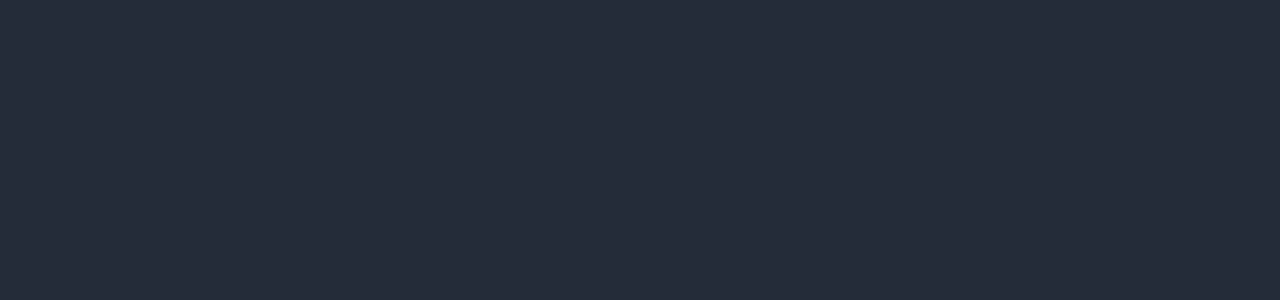
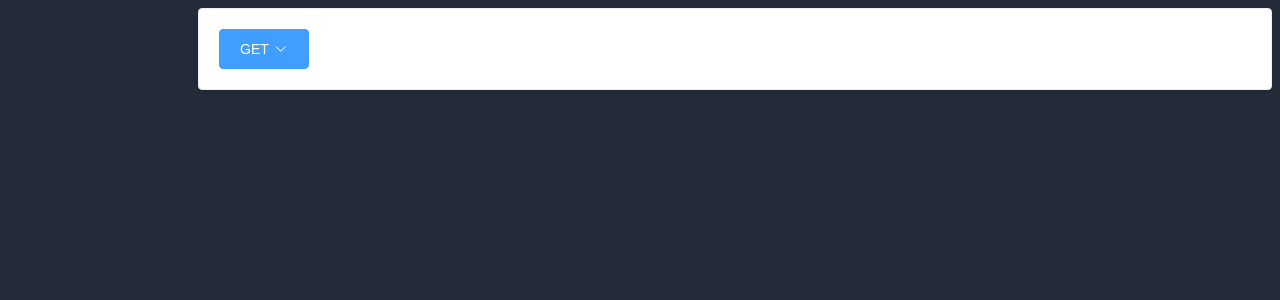
Before and after one commit to caleb-meteor/ccwwBlog, a Vue app in the folder fornt/: page /#/api in a window 1280 px wide. Shown: the top 300 px of the page. Built offline with nearby package versions, Linux system fonts and the light colour scheme.

Commit message:
api页面

```diff
--- a/fornt/src/router/index.js
+++ b/fornt/src/router/index.js
@@ -5,40 +5,24 @@
 import Login from '@/view/Login'
 import Register from '@/view/Register'
 import Home from '@/view/Home'
+import Api  from '@/view/Api'
 
 Vue.use(Router)
 
 export default new Router({
   routes: [
-    {
-        path: '/',
-        name: 'home',
-        component: Home
-    },
-    {
-        path: '/',
-        name: 'register',
-        component: Register
-    },
-    {
-      	path: '/login',
-      	name: 'login',
-      	component: Login
-    },
-    {
-      	path: '/test',
-      	name: 'test',
-      	component: Test
-    },
-    {
-      	path: '/menu',
-      	name: 'menu',
-      	component: Menu
-    },
-    {
-        path: '/register',
-        name: 'register',
-        component: Register
-    }
+    {path: '/home',name: 'home',component: Home},
+
+    {path: '/',name: 'register',component: Register},
+
+    {path: '/login',name: 'login',component: Login},
+
+    {path: '/test',name: 'test',component: Test},
+
+    {path: '/menu',name: 'menu',component: Menu},
+
+    {path: '/register',name: 'register',component: Register},
+
+    {path: '/api',name: 'api',component: Api}
   ]
 })
--- /dev/null
+++ b/fornt/src/view/API.vue
@@ -0,0 +1,45 @@
+<template>
+<div>
+<div style="width: 200px;position: absolute;left: 0px;">
+
+</div>
+<div style="margin-left: 190px;">
+  <el-card class="box-card" shadow="always">
+    <el-dropdown>
+  <el-button type="primary">
+    {{request.active}}<i class="el-icon-arrow-down el-icon--right"></i>
+  </el-button>
+  <el-dropdown-menu slot="dropdown">
+      <el-dropdown-item v-for="type in request.types" @node-click="methodActive(type)" :key="type">{{type}}</el-dropdown-item>
+  </el-dropdown-menu>
+</el-dropdown>
+  </el-card>
+</div>
+</div>
+</template>
+
+<script>
+  export default {
+    data() {
+      return {
+        request:{
+          types:['GET','POST','PUT','PATCH','DELETE'],
+          active:'GET'
+        }
+      }
+    },
+    methods: {
+        methodActive:function(type){
+          console.log(type);
+            this.request.active = type;
+        }
+    }
+  };
+</script>
+
+<!-- Add "scoped" attribute to limit CSS to this component only -->
+<style scoped>
+body{
+  background-color: #fff;
+}
+</style>
```
